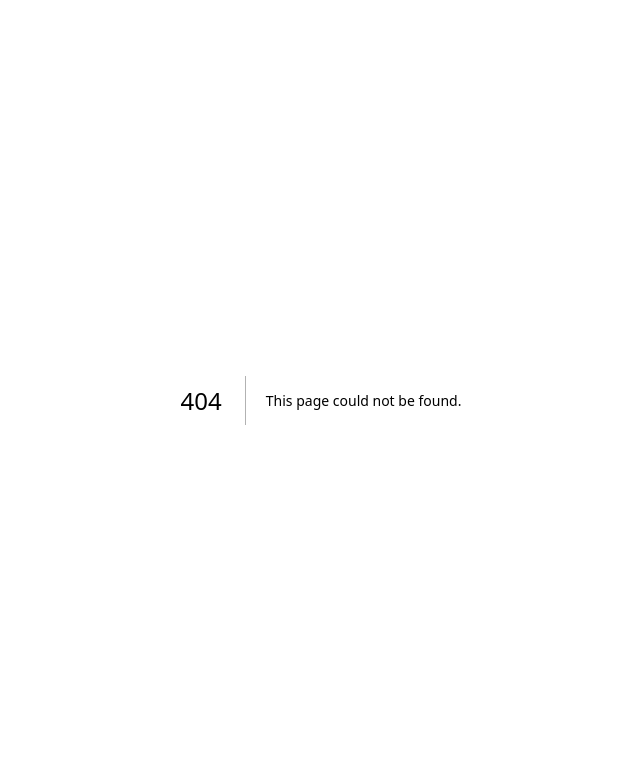
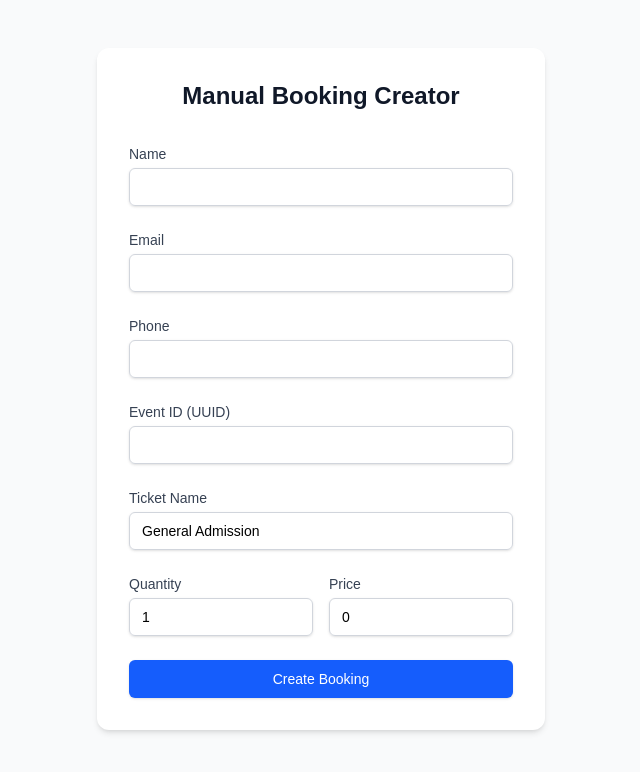
Before and after one commit to developerGokhush/aftr_events, a Next.js app: page /create_booking in a window 1280 px wide. Before the commit this address had no page. Shown: the top 772 px of the page, without its empty margins (319-959 px from the left). Built offline with nearby package versions, Linux system fonts and the light colour scheme.

Commit message:
Added a admin create booking page and a please wait sign while create api is running

```diff
--- a/app/api/confirm-booking/route.ts
+++ b/app/api/confirm-booking/route.ts
@@ -67,7 +67,7 @@ export async function POST(req: Request) {
           }
 
           // Dynamically capture the frontend app's origin domain (e.g. localhost or vercel)
-          const appUrl = req.headers.get("origin") || "https://yourdomain.com";
+          const appUrl = req.headers.get("origin") || "https://aftr.gokhush.com";
 
           // Generate an HTML description of the tickets included in this booking
           const ticketsDescription = tickets.map((t: any) => `${t.quantity}x ${t.name}`).join(', ');
--- /dev/null
+++ b/app/create_booking/page.tsx
@@ -0,0 +1,202 @@
+"use client";
+
+import { useState, useEffect } from "react";
+
+export default function CreateBooking() {
+  const [loading, setLoading] = useState(false);
+  const [success, setSuccess] = useState(false);
+  const [error, setError] = useState<string | null>(null);
+
+  const [formData, setFormData] = useState({
+    name: "",
+    email: "",
+    phone: "",
+    event_id: "",
+    ticketName: "General Admission",
+    quantity: 1,
+    price: 0,
+  });
+
+  const handleSubmit = async (e: React.FormEvent) => {
+    e.preventDefault();
+    setLoading(true);
+    setError(null);
+    setSuccess(false);
+
+    try {
+      const payload = {
+        razorpayData: {
+          id: "manual_" + Date.now(),
+        },
+        userDetails: {
+          name: formData.name,
+          email: formData.email,
+          phone: formData.phone,
+          event_id: formData.event_id,
+        },
+        tickets: [
+          {
+            name: formData.ticketName,
+            quantity: Number(formData.quantity),
+            price: Number(formData.price),
+          },
+        ],
+      };
+
+      const res = await fetch("/api/confirm-booking", {
+        method: "POST",
+        headers: { "Content-Type": "application/json" },
+        body: JSON.stringify(payload),
+      });
+
+      const data = await res.json();
+
+      if (!res.ok) {
+        throw new Error(data.error || "Failed to create booking");
+      }
+
+      setSuccess(true);
+      setFormData({
+        name: "",
+        email: "",
+        phone: "",
+        event_id: formData.event_id,
+        ticketName: "General Admission",
+        quantity: 1,
+        price: 0,
+      });
+    } catch (err: any) {
+      setError(err.message);
+    } finally {
+      setLoading(false);
+    }
+  };
+
+  const handleChange = (e: React.ChangeEvent<HTMLInputElement>) => {
+    setFormData((prev) => ({ ...prev, [e.target.name]: e.target.value }));
+  };
+
+  return (
+    <div className="min-h-screen bg-gray-50 py-12 px-4 sm:px-6 lg:px-8">
+      <div className="max-w-md mx-auto bg-white rounded-xl shadow-md overflow-hidden p-8">
+        <h2 className="text-2xl font-bold text-gray-900 text-center mb-8">
+          Manual Booking Creator
+        </h2>
+
+        {success && (
+          <div className="bg-green-50 border border-green-200 text-green-700 px-4 py-3 rounded relative mb-6">
+            <strong className="font-bold">Success!</strong>
+            <span className="block sm:inline"> Booking created and email triggered.</span>
+          </div>
+        )}
+
+        {error && (
+          <div className="bg-red-50 border border-red-200 text-red-700 px-4 py-3 rounded relative mb-6">
+            <strong className="font-bold">Error:</strong>
+            <span className="block sm:inline"> {error}</span>
+          </div>
+        )}
+
+        <form onSubmit={handleSubmit} className="space-y-6 text-black">
+          <div>
+            <label className="block text-sm font-medium text-gray-700">Name</label>
+            <input
+              type="text"
+              name="name"
+              required
+              value={formData.name}
+              onChange={handleChange}
+              className="mt-1 block w-full border border-gray-300 rounded-md shadow-sm py-2 px-3 focus:outline-none focus:ring-blue-500 focus:border-blue-500 sm:text-sm text-black"
+            />
+          </div>
+
+          <div>
+            <label className="block text-sm font-medium text-gray-700">Email</label>
+            <input
+              type="email"
+              name="email"
+              required
+              value={formData.email}
+              onChange={handleChange}
+              className="mt-1 block w-full border border-gray-300 rounded-md shadow-sm py-2 px-3 focus:outline-none focus:ring-blue-500 focus:border-blue-500 sm:text-sm text-black"
+            />
+          </div>
+
+          <div>
+            <label className="block text-sm font-medium text-gray-700">Phone</label>
+            <input
+              type="tel"
+              name="phone"
+              required
+              value={formData.phone}
+              onChange={handleChange}
+              className="mt-1 block w-full border border-gray-300 rounded-md shadow-sm py-2 px-3 focus:outline-none focus:ring-blue-500 focus:border-blue-500 sm:text-sm text-black"
+            />
+          </div>
+
+          <div>
+            <label className="block text-sm font-medium text-gray-700">Event ID (UUID)</label>
+            <input
+              type="text"
+              name="event_id"
+              required
+              value={formData.event_id}
+              onChange={handleChange}
+              className="mt-1 block w-full border border-gray-300 rounded-md shadow-sm py-2 px-3 focus:outline-none focus:ring-blue-500 focus:border-blue-500 sm:text-sm text-black"
+            />
+          </div>
+
+          <div>
+            <label className="block text-sm font-medium text-gray-700">Ticket Name</label>
+            <input
+              type="text"
+              name="ticketName"
+              required
+              value={formData.ticketName}
+              onChange={handleChange}
+              className="mt-1 block w-full border border-gray-300 rounded-md shadow-sm py-2 px-3 focus:outline-none focus:ring-blue-500 focus:border-blue-500 sm:text-sm text-black"
+            />
+          </div>
+
+          <div className="grid grid-cols-2 gap-4">
+            <div>
+              <label className="block text-sm font-medium text-gray-700">Quantity</label>
+              <input
+                type="number"
+                name="quantity"
+                min="1"
+                required
+                value={formData.quantity}
+                onChange={handleChange}
+                className="mt-1 block w-full border border-gray-300 rounded-md shadow-sm py-2 px-3 focus:outline-none focus:ring-blue-500 focus:border-blue-500 sm:text-sm text-black"
+              />
+            </div>
+
+            <div>
+              <label className="block text-sm font-medium text-gray-700">Price</label>
+              <input
+                type="number"
+                name="price"
+                min="0"
+                required
+                value={formData.price}
+                onChange={handleChange}
+                className="mt-1 block w-full border border-gray-300 rounded-md shadow-sm py-2 px-3 focus:outline-none focus:ring-blue-500 focus:border-blue-500 sm:text-sm text-black"
+              />
+            </div>
+          </div>
+
+          <div>
+            <button
+              type="submit"
+              disabled={loading}
+              className="w-full flex justify-center py-2 px-4 border border-transparent rounded-md shadow-sm text-sm font-medium text-white bg-blue-600 hover:bg-blue-700 focus:outline-none focus:ring-2 focus:ring-offset-2 focus:ring-blue-500 disabled:opacity-50"
+            >
+              {loading ? "Creating..." : "Create Booking"}
+            </button>
+          </div>
+        </form>
+      </div>
+    </div>
+  );
+}
--- a/components/CheckoutForm.tsx
+++ b/components/CheckoutForm.tsx
@@ -188,6 +188,20 @@ export default function CheckoutForm({ event, totalAmount, tickets, isProcessing
 
   return (
     <div className="w-full bg-[#FAFAFA] min-h-screen pb-24 md:pb-0 animate-page-transition">
+      {isProcessing && (
+        <div className="fixed inset-0 z-[100] flex items-center justify-center bg-white/80 backdrop-blur-md px-4">
+          <div className="bg-white p-6 md:p-8 rounded-3xl shadow-2xl flex flex-col items-center max-w-sm w-full text-center border border-neutral-100 animate-in zoom-in-95 duration-200">
+            <div className="w-14 h-14 border-4 border-[#0057FF]/20 border-t-[#0057FF] rounded-full animate-spin mb-6"></div>
+            <h3 className="text-xl font-black text-neutral-900 mb-2">Processing Booking</h3>
+            <p className="text-neutral-600 font-medium leading-relaxed text-[15px]">
+              Please wait while we securely process your payment.
+              <br/>
+              <span className="text-red-500 font-bold inline-block mt-2">Do not refresh or exit this page.</span>
+            </p>
+          </div>
+        </div>
+      )}
+
       <div className="sticky top-0 bg-white/90 backdrop-blur-xl z-20 p-4 md:px-8 border-b border-neutral-100 flex items-center gap-4 shadow-[0_2px_10px_rgba(0,0,0,0.02)]">
         <button onClick={onBack} className="p-2 -ml-2 cursor-pointer rounded-full hover:bg-neutral-100 transition-colors">
           <ArrowLeft className="w-5 h-5 text-neutral-600" />
```
